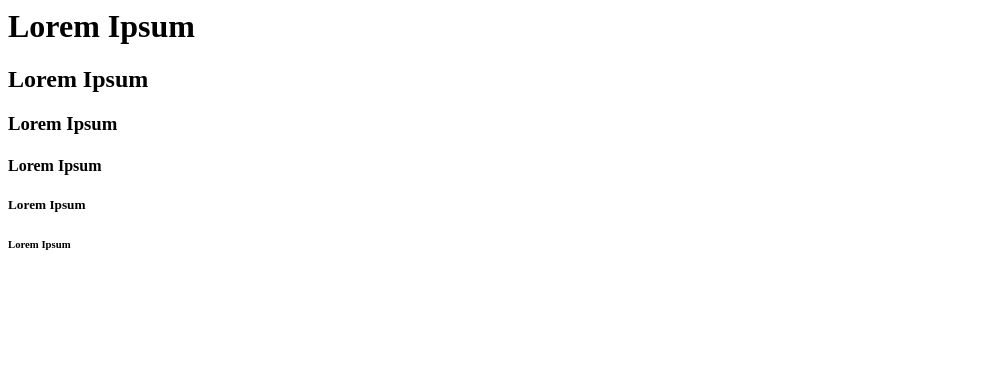
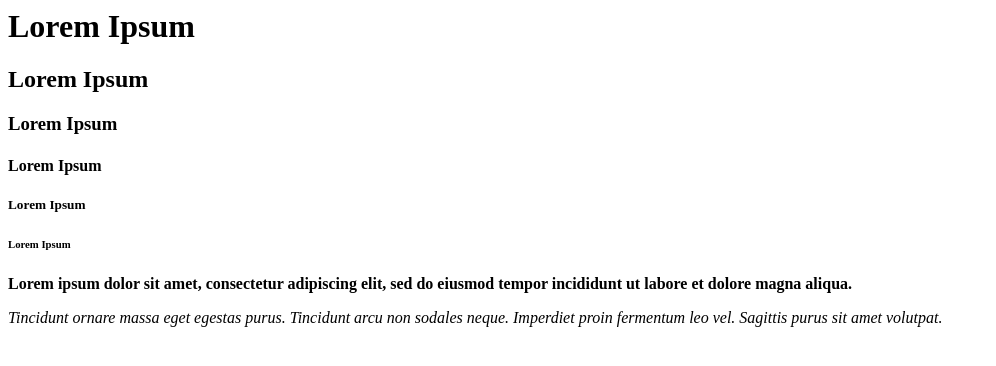
Before and after one commit to Chaitu-1654/WT-Assignment, a plain HTML site: page A1(3).html in a window 1280 px wide. Shown: the whole page, without its empty margins (0-996 px from the left). Drawn offline with Linux system fonts and the light colour scheme.

Commit message:
Update A1(3).html

```diff
--- a/A1(3).html
+++ b/A1(3).html
@@ -8,5 +8,7 @@
     <h4> Lorem Ipsum </h4>
     <h5> Lorem Ipsum </h5>
     <h6> Lorem Ipsum </h6>
+    <p><b> Lorem ipsum dolor sit amet, consectetur adipiscing elit, sed do eiusmod tempor incididunt ut labore et dolore magna aliqua. </b></p>
+    <p><i> Tincidunt ornare massa eget egestas purus. Tincidunt arcu non sodales neque. Imperdiet proin fermentum leo vel. Sagittis purus sit amet volutpat. </i></p>
   </body>
  </html>
```
